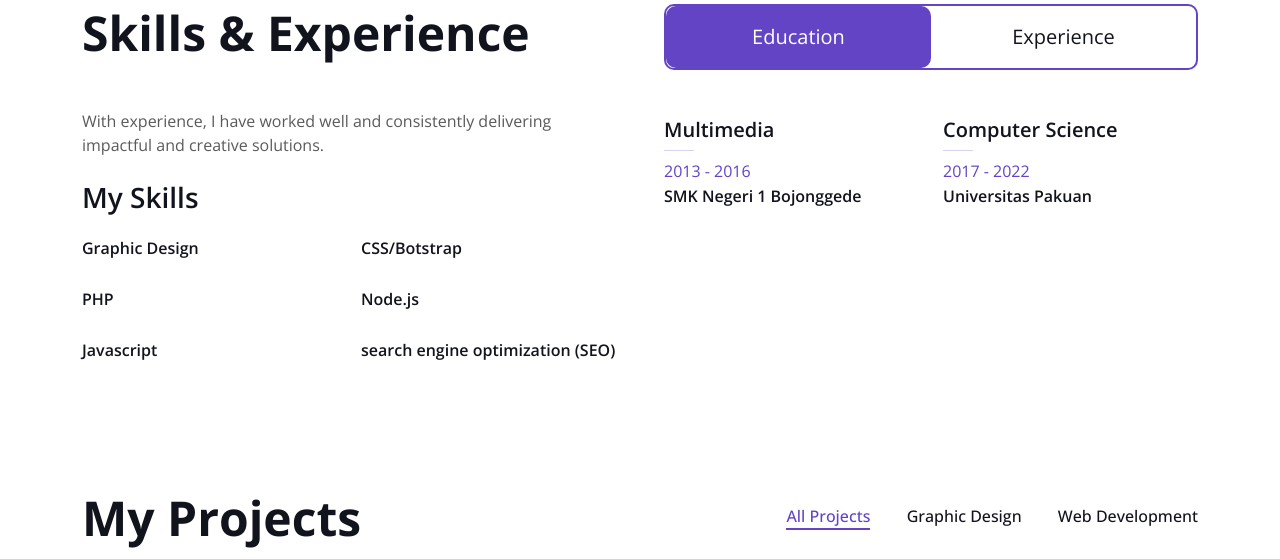
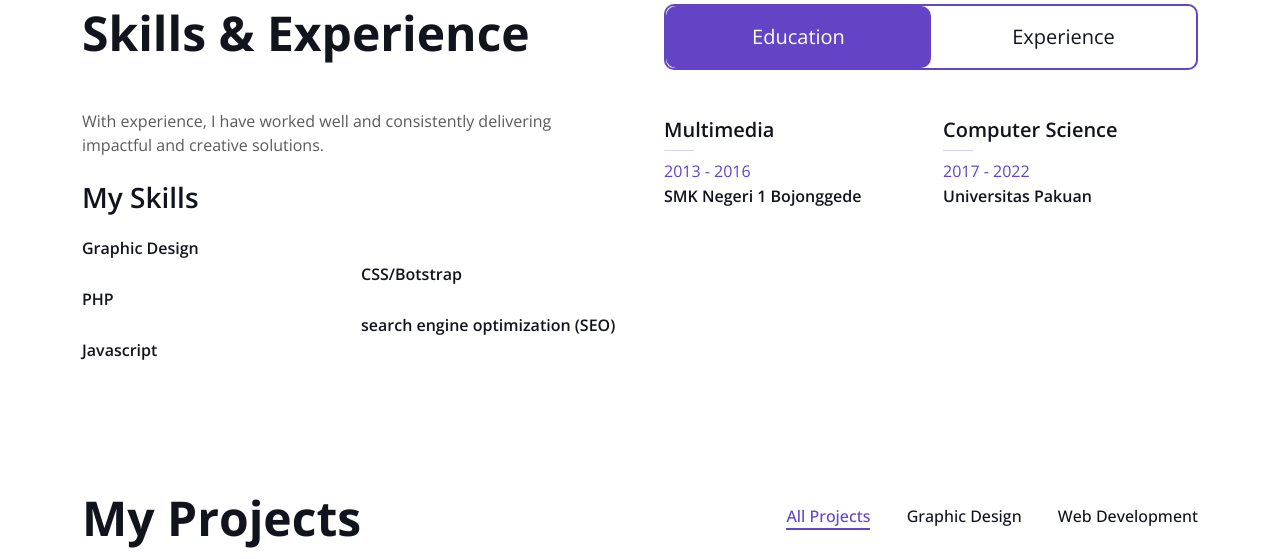
Before and after one commit to mochi165/restufatwian, a PHP site: page / in a window 1280 px wide. Shown: the part 1314-1873 px from the top of the page. Run offline with PHP 8.4, Linux system fonts and the light colour scheme; some libraries are stand-ins or nearby versions.

Commit message:
Update index.php

```diff
--- a/index.php
+++ b/index.php
@@ -143,12 +143,12 @@
                                 </div>
 
                             </div>
-                            <div class="skill mb-4">
+<!--                             <div class="skill mb-4">
                                 <div class="d-flex justify-content-between">
                                     <h6 class="font-weight-bold">Node.js</h6>
                                 </div>
 
-                            </div>
+                            </div> -->
                             <div class="skill mb-4">
                                 <div class="d-flex justify-content-between">
                                     <h6 class="font-weight-bold">search engine optimization (SEO)</h6>
```
